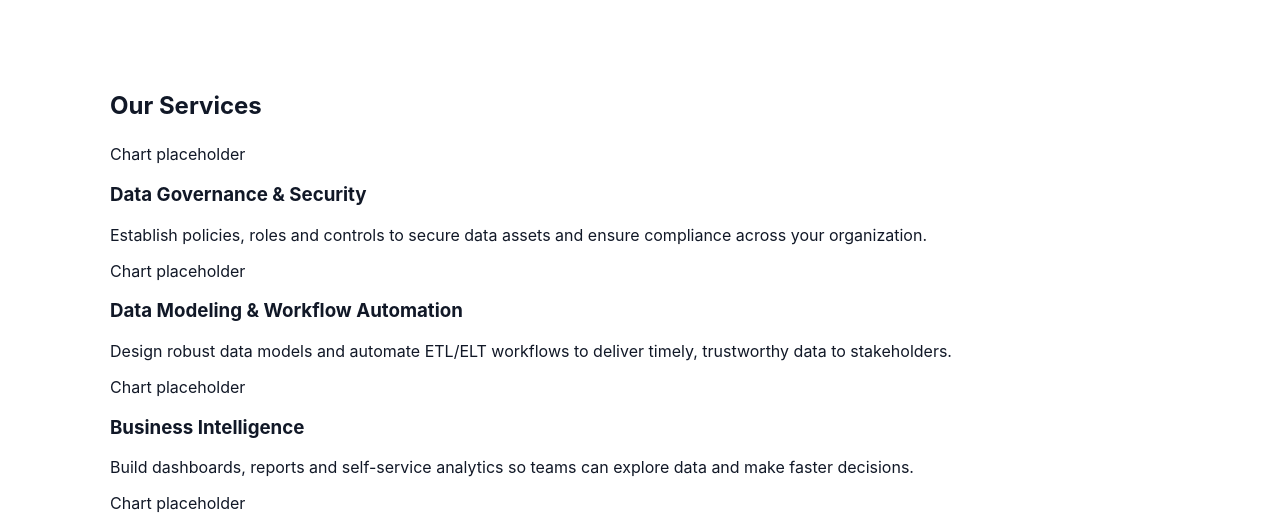
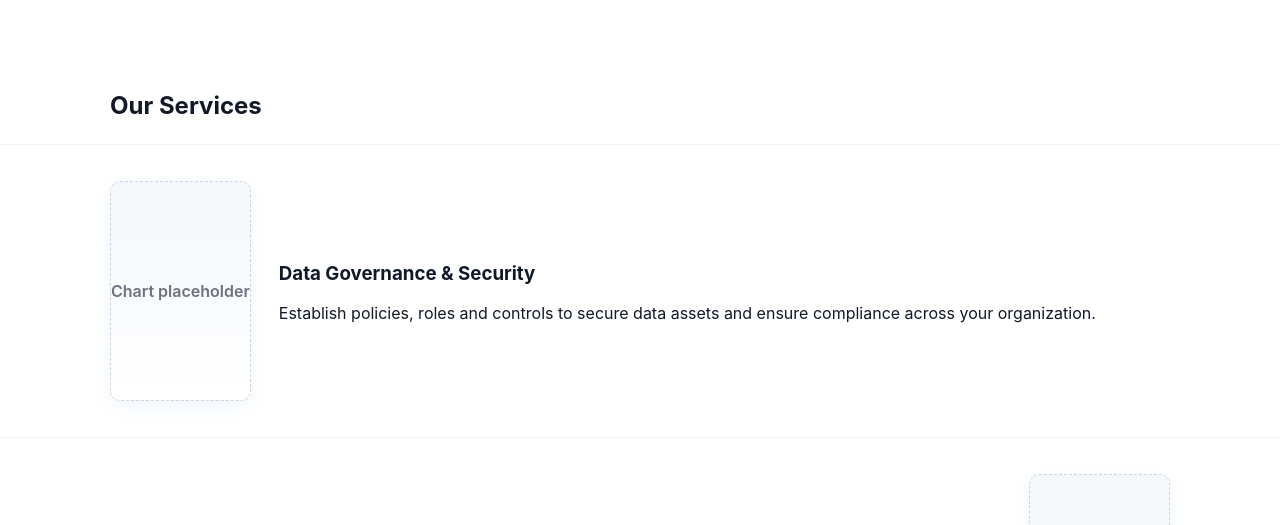
Before and after one commit to datamica/datamica.github.io, a website: page services.html in a window 1280 px wide. Shown: the part 220-745 px from the top of the page. Drawn offline with Linux system fonts and the light colour scheme.

Commit message:
services

```diff
--- a/assets/css/main.css
+++ b/assets/css/main.css
@@ -69,3 +69,36 @@ html,body{height:100%;margin:0;background:var(--bg);color:var(--text);-webkit-fo
   .nav-toggle{display:block}
   .footer-inner{flex-direction:column;align-items:flex-start}
 }
+
+/* Services sections */
+.service-section{padding:36px 0;border-top:1px solid #eef2f7}
+.service-grid{display:flex;gap:28px;align-items:center}
+.service-text{flex:1;min-width:0}
+.service-text h2{margin-top:0;margin-bottom:10px}
+.service-chart{flex:1;display:flex;align-items:center;justify-content:center;min-height:200px}
+
+/* reverse layout helper (chart left, text right) */
+.service-grid.reverse{flex-direction:row-reverse}
+
+/* chart placeholder box */
+.chart-placeholder{
+  width:100%;
+  max-width:520px;
+  height:220px;
+  border-radius:10px;
+  background:linear-gradient(180deg,#f4f7fb,#ffffff);
+  border:1px dashed #cbd5e1;
+  display:flex;
+  align-items:center;
+  justify-content:center;
+  color:#6b7280;
+  font-weight:600;
+  box-shadow:0 6px 18px rgba(11,116,222,0.06);
+}
+
+/* Responsive: stack on small screens */
+@media(max-width:900px){
+  .service-grid{flex-direction:column}
+  .service-grid.reverse{flex-direction:column} /* keep stacked order consistent */
+  .chart-placeholder{max-width:100%;height:180px}
+}
```
